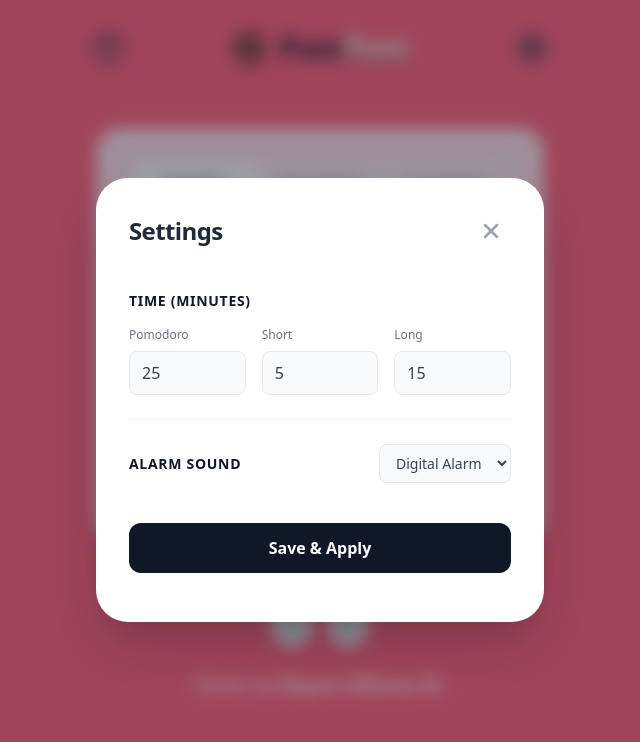
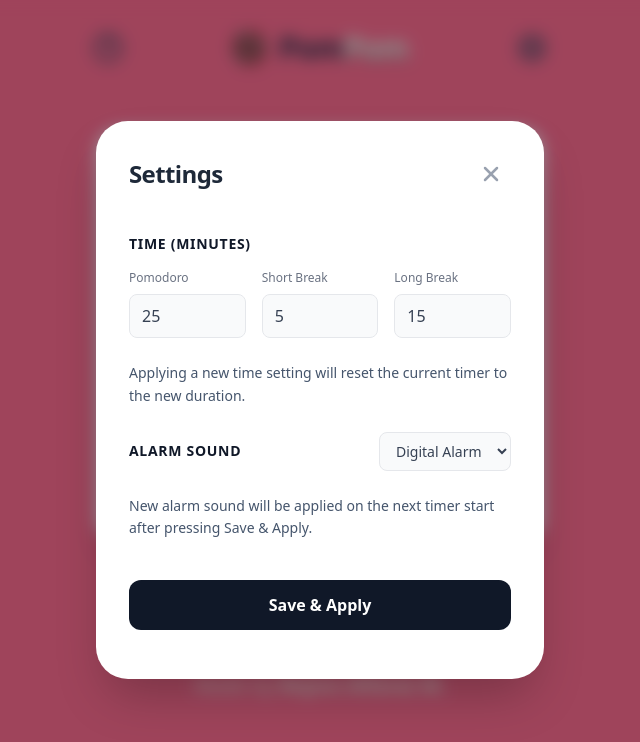
Before and after one commit to ROUVRE/PomPom, a React (Vite) app: page / in a window 1280 px wide. Both pictures are taken after a click on the button 851 px from the left and 48 px from the top of the page. Shown: the top 742 px of the page, without its empty margins (320-960 px from the left). Built offline with nearby package versions, Linux system fonts and the light colour scheme.

Commit message:
Added descriptions, finishing

```diff
--- a/src/App.jsx
+++ b/src/App.jsx
@@ -156,7 +156,7 @@ function App() {
       triggerNotification(
         "Break is over!",
         {
-          body: "Ready to get back to work?",
+          body: "Let's get back to work",
           tag: `back-to-work-${timestamp}`,
           renotify: true,
         },
@@ -306,8 +306,8 @@ function App() {
               <div className="grid grid-cols-3 gap-4">
                 {[
                   { label: "Pomodoro", key: "pomodoro" },
-                  { label: "Short", key: "shortBreak" },
-                  { label: "Long", key: "longBreak" },
+                  { label: "Short Break", key: "shortBreak" },
+                  { label: "Long Break", key: "longBreak" },
                 ].map((item) => (
                   <div key={item.key} className="flex flex-col gap-2">
                     <label className="text-xs text-gray-500 font-medium">
@@ -348,8 +348,10 @@ function App() {
                 ))}
               </div>
             </div>
-
-            <hr className="border-gray-100" />
+            <p className="text-sm text-slate-600 leading-relaxed">
+              Applying a new time setting will reset the current timer to the
+              new duration.
+            </p>
 
             <div className="flex items-center justify-between">
               <h3 className="text-sm font-semibold text-gray-900 uppercase tracking-wider">
@@ -364,6 +366,10 @@ function App() {
                 <option value="eggTimer">Egg Timer</option>
               </select>
             </div>
+            <p className="text-sm text-slate-600 leading-relaxed">
+              New alarm sound will be applied on the next timer start after
+              pressing Save & Apply.
+            </p>
 
             <div className="pt-4">
               <button
```
